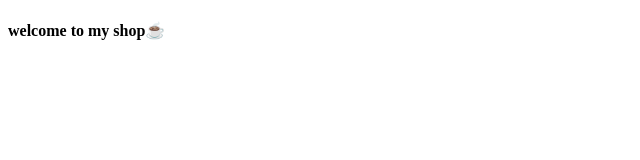
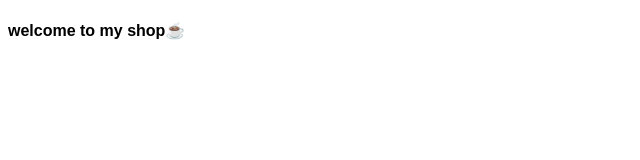
Before and after one commit to Shamim200/mini-shop, a React (Vite) app: page / in a window 1280 px wide. Shown: the top 160 px of the page, without its empty margins (0-640 px from the left). Built offline with nearby package versions, Linux system fonts and the light colour scheme.

Commit message:
💄 style(app): apply basic css styles
- add basic font-family to body
- add active class with red color

```diff
--- a/src/App.css
+++ b/src/App.css
@@ -0,0 +1,6 @@
+body {
+  font-family: Arial, Helvetica, sans-serif !important;
+}
+.active {
+  color: red !important;
+}
```
